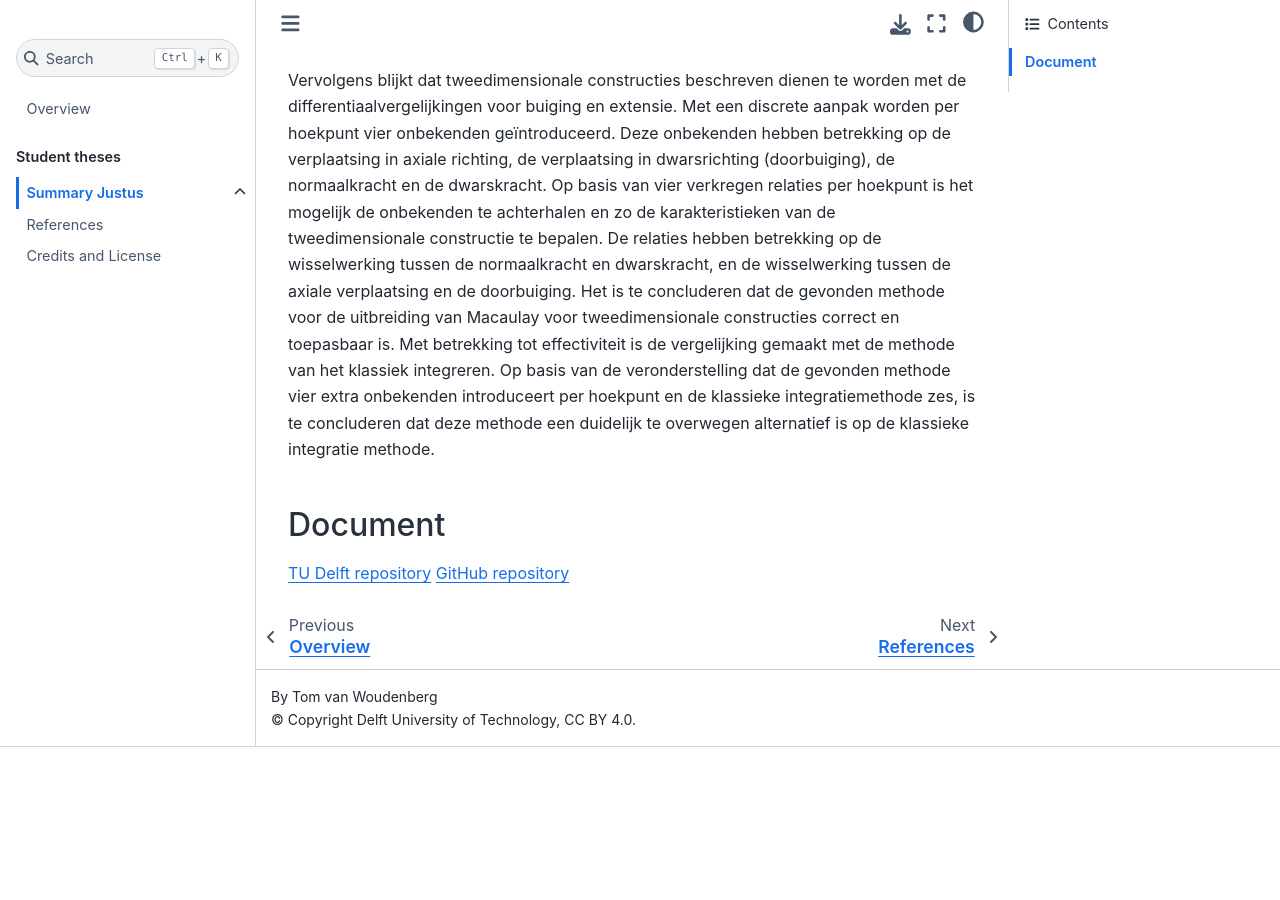
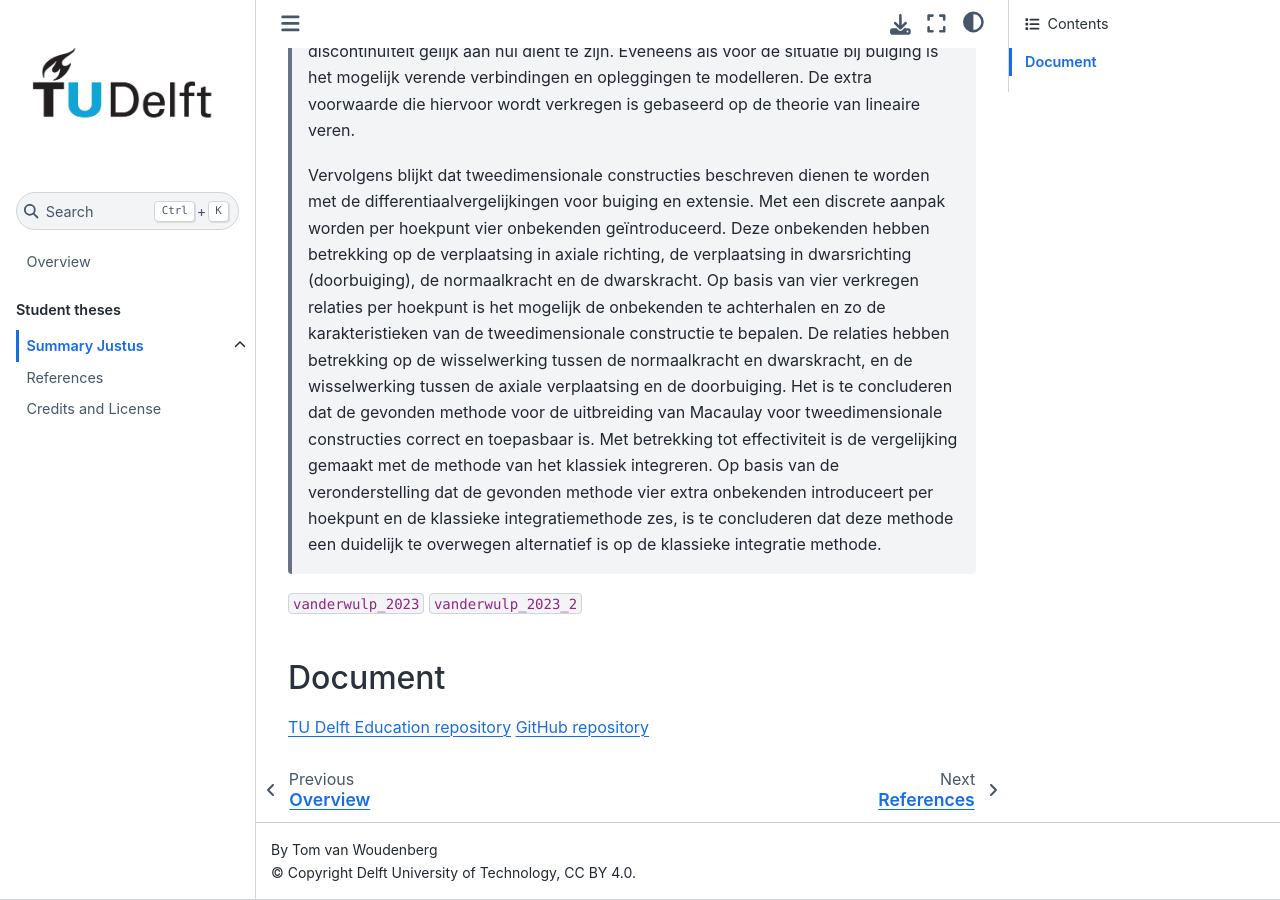
Before and after one commit to TeachBooks/Macaulays_method, a Jupyter Book: the page built from book/theses/justus.md, in a window 1280 px wide and 900 px high, scrolled down 783 px. Built offline with Jupyter Book 1.0.4 settings and Sphinx 7.4.7 and the Sphinx Book theme 1.1.4, drawn with Linux system fonts in a browser that asks for light colours; pages that are not in the unit, such as notebooks, are missing from menus; comment, search, counter and statistics services are not loaded; cross-references to code outside the pages are shown as plain code; before the commit the page ends 1530 px from its top, so only the background shows below that.

Commit message:
Added more Justus stuff

```diff
--- a/book/references.bib
+++ b/book/references.bib
@@ -4,3 +4,20 @@
   howpublished={\url{https://moorepants.github.io/learn-multibody-dynamics/sympy.html}},
   year={2023}
 }
+
+@article{vanderwulp_2023,
+  author = {van der Wulp, Justus},
+  title = {De methode van Macaulay voor tweedimensionale constructies},
+  url = {http://resolver.tudelft.nl/uuid:96ec934a-4520-465f-8079-01b9fad73360},
+  year = {2023},
+  journal = {repository.tudelft.nl}
+}
+
+@misc{vanderwulp_2023_2,
+   author = {Justus van der Wulp},
+   city = {Delft},
+   institution = {Delft University of Technology},
+   month = {6},
+   title = {De methode van Macaulay voor tweedimensionale constructies},
+   year = {2023},
+}
--- a/book/theses/justus.md
+++ b/book/theses/justus.md
@@ -1,17 +1,20 @@
 # Summary Justus
 
-Macaulay’s methode is een methode om de kracht en doorbuiging eigenschappen van constructies te bepalen aan de hand van de differentiaalvergelijking voor buiging. Met gebruik van singularity functies is het mogelijk discontinue belastingen werkend op een constructie in één vergelijking te schrijven. Op deze wijze is de gehele constructie te beschrijven met behulp van één differentiaalvergelijking. Dit in tegenstelling tot de klassieke integratie methode, waar voor elke discontinuïteit de constructie wordt opgedeeld in verschillende vergelijkingen.
-De methode van Macaulay biedt als voordeel dat de integratieconstanten gering blijven. Daarnaast wordt de invloed van een desbetreffende kracht op de constructie zichtbaar. Uitbreidingen op de methode zijn er op basis van discontinuïteiten in de buigstijfheid, doorbuiging en rotatie van de constructie. De methode is echter nooit uitgebreid voor tweedimensionale constructies.
-
-In dit onderzoek wordt met behulp van exploratief en toegepast onderzoek een antwoord gezocht op de volgende onderzoeksvraag:
+> Macaulay’s methode is een methode om de kracht en doorbuiging eigenschappen van constructies te bepalen aan de hand van de differentiaalvergelijking voor buiging. Met gebruik van singularity functies is het mogelijk discontinue belastingen werkend op een constructie in één vergelijking te schrijven. Op deze wijze is de gehele constructie te beschrijven met behulp van één differentiaalvergelijking. Dit in tegenstelling tot de klassieke integratie methode, waar voor elke discontinuïteit de constructie wordt opgedeeld in verschillende vergelijkingen.
+> De methode van Macaulay biedt als voordeel dat de integratieconstanten gering blijven. Daarnaast wordt de invloed van een desbetreffende kracht op de constructie zichtbaar. Uitbreidingen op de methode zijn er op basis van discontinuïteiten in de buigstijfheid, doorbuiging en rotatie van de constructie. De methode is echter nooit uitgebreid voor tweedimensionale constructies.
+>
+> In dit onderzoek wordt met behulp van exploratief en toegepast onderzoek een antwoord gezocht op de volgende onderzoeksvraag:
 Hoe kan de methode van Macaulay voor tweedimensionale constructies worden uitgebreid,
 en vervolgens worden toegepast?
+>
+> De differentiaalvergelijking voor extensie blijkt de mogelijkheid te bieden, om op eenzelfde wijze als voor de situatie bij buiging, de methode van macaulay toe te passen voor constructies die normaalkracht bevatten. Axiale krachten worden met singularity functies met de desbetreffende orde geschreven in deze differentiaalvergelijking. Daarnaast worden discontinuïteiten in de axiale verplaatsing van de constructie met een singularity functie met orde -2 geschreven. De betreffende axiale verplaatsing wordt hierin als onbekend verondersteld. De extra voorwaarde die wordt verkregen is dat de normaalkracht ter plaatse van deze discontinuïteit gelijk aan nul dient te zijn. Eveneens als voor de situatie bij buiging is het mogelijk verende verbindingen en opleggingen te modelleren. De extra voorwaarde die hiervoor wordt verkregen is gebaseerd op de theorie van lineaire veren.
+>
+> Vervolgens blijkt dat tweedimensionale constructies beschreven dienen te worden met de differentiaalvergelijkingen voor buiging en extensie. Met een discrete aanpak worden per hoekpunt vier onbekenden geïntroduceerd. Deze onbekenden hebben betrekking op de verplaatsing in axiale richting, de verplaatsing in dwarsrichting (doorbuiging), de normaalkracht en de dwarskracht. Op basis van vier verkregen relaties per hoekpunt is het mogelijk de onbekenden te achterhalen en zo de karakteristieken van de tweedimensionale constructie te bepalen. De relaties hebben betrekking op de wisselwerking tussen de normaalkracht en dwarskracht, en de wisselwerking tussen de axiale verplaatsing en de doorbuiging.
+> Het is te concluderen dat de gevonden methode voor de uitbreiding van Macaulay voor tweedimensionale constructies correct en toepasbaar is. Met betrekking tot effectiviteit is de vergelijking gemaakt met de methode van het klassiek integreren. Op basis van de veronderstelling dat de gevonden methode vier extra onbekenden introduceert per hoekpunt en de klassieke integratiemethode zes, is te concluderen dat deze methode een duidelijk te overwegen alternatief is op de klassieke integratie methode.
 
-De differentiaalvergelijking voor extensie blijkt de mogelijkheid te bieden, om op eenzelfde wijze als voor de situatie bij buiging, de methode van macaulay toe te passen voor constructies die normaalkracht bevatten. Axiale krachten worden met singularity functies met de desbetreffende orde geschreven in deze differentiaalvergelijking. Daarnaast worden discontinuïteiten in de axiale verplaatsing van de constructie met een singularity functie met orde -2 geschreven. De betreffende axiale verplaatsing wordt hierin als onbekend verondersteld. De extra voorwaarde die wordt verkregen is dat de normaalkracht ter plaatse van deze discontinuïteit gelijk aan nul dient te zijn. Eveneens als voor de situatie bij buiging is het mogelijk verende verbindingen en opleggingen te modelleren. De extra voorwaarde die hiervoor wordt verkregen is gebaseerd op de theorie van lineaire veren.
-
-Vervolgens blijkt dat tweedimensionale constructies beschreven dienen te worden met de differentiaalvergelijkingen voor buiging en extensie. Met een discrete aanpak worden per hoekpunt vier onbekenden geïntroduceerd. Deze onbekenden hebben betrekking op de verplaatsing in axiale richting, de verplaatsing in dwarsrichting (doorbuiging), de normaalkracht en de dwarskracht. Op basis van vier verkregen relaties per hoekpunt is het mogelijk de onbekenden te achterhalen en zo de karakteristieken van de tweedimensionale constructie te bepalen. De relaties hebben betrekking op de wisselwerking tussen de normaalkracht en dwarskracht, en de wisselwerking tussen de axiale verplaatsing en de doorbuiging.
-Het is te concluderen dat de gevonden methode voor de uitbreiding van Macaulay voor tweedimensionale constructies correct en toepasbaar is. Met betrekking tot effectiviteit is de vergelijking gemaakt met de methode van het klassiek integreren. Op basis van de veronderstelling dat de gevonden methode vier extra onbekenden introduceert per hoekpunt en de klassieke integratiemethode zes, is te concluderen dat deze methode een duidelijk te overwegen alternatief is op de klassieke integratie methode.
+{cite:ps}`vanderwulp_2023`
+{cite:ps}`vanderwulp_2023_2`
 
 ## Document
-[TU Delft repository](http://resolver.tudelft.nl/uuid:96ec934a-4520-465f-8079-01b9fad73360)
+[TU Delft Education repository](http://resolver.tudelft.nl/uuid:96ec934a-4520-465f-8079-01b9fad73360)
 [GitHub repository](https://github.com/jvanderWulp/De-methode-van-Macaulay-voor-tweedimensionale-constructies)
```
